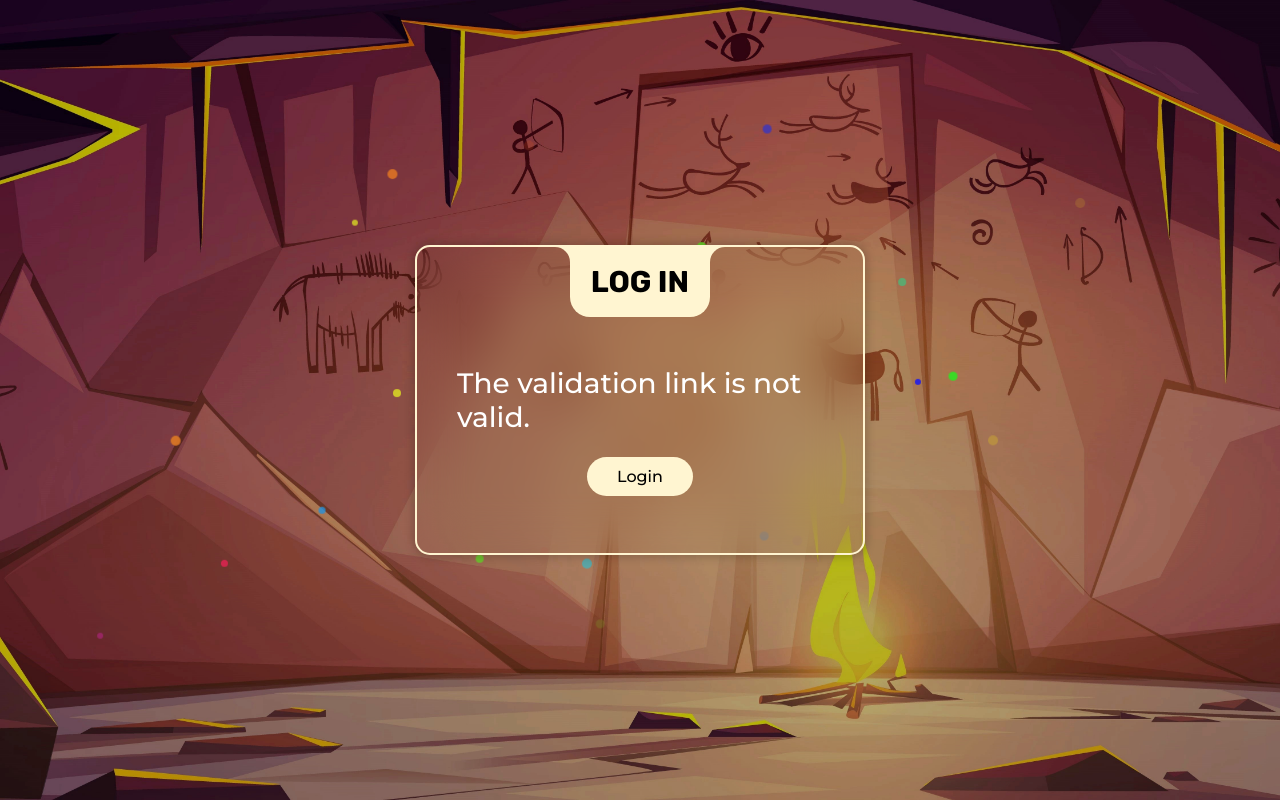
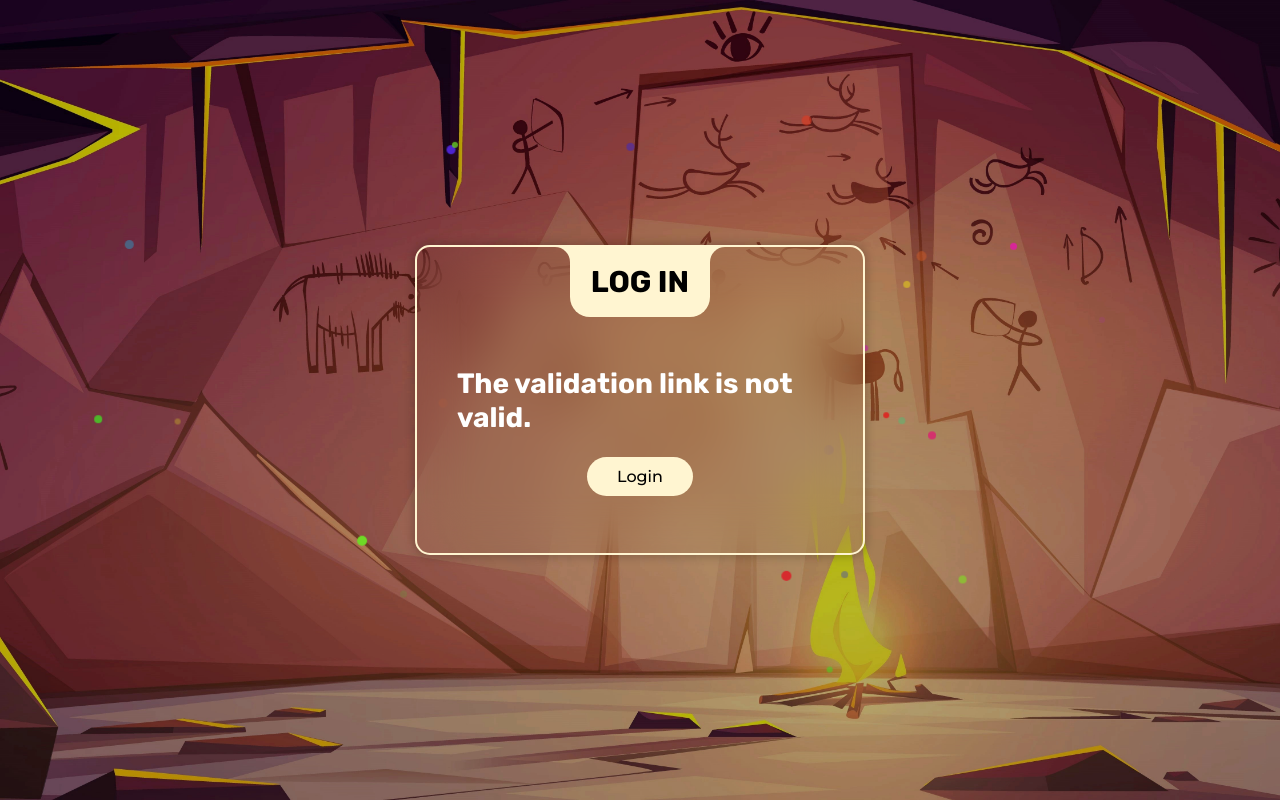
Before and after one commit to Fortuna-457/Temporal, a Django app: page /reset/1/1/ in a window 1280 px wide. Run offline with Django 5.2, Linux system fonts and the light colour scheme; style sheets or scripts are compiled from the project's sources.

Commit message:
arreglando errores de estilos

```diff
--- a/appTemporal/static/css/authStyles.css
+++ b/appTemporal/static/css/authStyles.css
@@ -42,6 +42,7 @@ a {
 
 a:hover {
   text-decoration: underline;
+  color: white !important;
 }
 
 /**wrapper***/
@@ -222,18 +223,23 @@ a:hover {
 }
 
 .reset-message h3 {
+  font-family: "Rubik", sans-serif !important;
   margin-bottom: 30px;
 }
 
-.form-message-error{
+.reset-message span {
+  font-family: "Rubik", sans-serif !important;
+}
+
+.form-message-error {
   background-color: rgb(255, 201, 201);
   color: white;
   padding: 15px 30px;
   text-align: center;
   color: black;
-  margin-top:15px;
-  border-radius:20px;
-  border:1px solid red;
+  margin-top: 15px;
+  border-radius: 20px;
+  border: 1px solid red;
   font-family: "Montserrat", sans-serif;
 }
 
--- a/appTemporal/static/css/particles.css
+++ b/appTemporal/static/css/particles.css
@@ -5,450 +5,450 @@
 
 @keyframes particle-animation-1 {
   100% {
-    transform: translate3d(69vw, 58vh, 35px);
+    transform: translate3d(18vw, 80vh, 30px);
   }
 }
 .particle:nth-child(1) {
   animation: particle-animation-1 60s infinite;
-  height: 10px;
-  width: 10px;
-  opacity: 0.94;
+  height: 7px;
+  width: 7px;
+  opacity: 0.14;
   animation-delay: -0.2s;
-  transform: translate3d(6vw, 54vh, 97px);
-  background: hsl(27, 70%, 50%);
+  transform: translate3d(33vw, 73vh, 2px);
+  background: hsl(117, 70%, 50%);
 }
 
 @keyframes particle-animation-2 {
   100% {
-    transform: translate3d(55vw, 51vh, 33px);
+    transform: translate3d(70vw, 48vh, 21px);
   }
 }
 .particle:nth-child(2) {
   animation: particle-animation-2 60s infinite;
-  height: 6px;
-  width: 6px;
-  opacity: 0.41;
+  height: 9px;
+  width: 9px;
+  opacity: 0.95;
   animation-delay: -0.4s;
-  transform: translate3d(1vw, 83vh, 14px);
-  background: hsl(314, 70%, 50%);
+  transform: translate3d(30vw, 14vh, 10px);
+  background: hsl(254, 70%, 50%);
 }
 
 @keyframes particle-animation-3 {
   100% {
-    transform: translate3d(14vw, 8vh, 72px);
+    transform: translate3d(63vw, 44vh, 57px);
   }
 }
 .particle:nth-child(3) {
   animation: particle-animation-3 60s infinite;
-  height: 9px;
-  width: 9px;
-  opacity: 0.72;
+  height: 6px;
+  width: 6px;
+  opacity: 0.64;
   animation-delay: -0.6s;
-  transform: translate3d(66vw, 75vh, 42px);
-  background: hsl(212, 70%, 50%);
+  transform: translate3d(68vw, 43vh, 95px);
+  background: hsl(312, 70%, 50%);
 }
 
 @keyframes particle-animation-4 {
   100% {
-    transform: translate3d(88vw, 57vh, 35px);
+    transform: translate3d(85vw, 50vh, 17px);
   }
 }
 .particle:nth-child(4) {
   animation: particle-animation-4 60s infinite;
-  height: 8px;
-  width: 8px;
-  opacity: 0.51;
+  height: 6px;
+  width: 6px;
+  opacity: 0.14;
   animation-delay: -0.8s;
-  transform: translate3d(57vw, 33vh, 91px);
-  background: hsl(263, 70%, 50%);
+  transform: translate3d(86vw, 38vh, 61px);
+  background: hsl(289, 70%, 50%);
 }
 
 @keyframes particle-animation-5 {
   100% {
-    transform: translate3d(25vw, 76vh, 44px);
+    transform: translate3d(48vw, 54vh, 48px);
   }
 }
 .particle:nth-child(5) {
   animation: particle-animation-5 60s infinite;
-  height: 7px;
-  width: 7px;
-  opacity: 0.91;
+  height: 10px;
+  width: 10px;
+  opacity: 0.72;
   animation-delay: -1s;
-  transform: translate3d(16vw, 69vh, 98px);
-  background: hsl(346, 70%, 50%);
+  transform: translate3d(65vw, 8vh, 5px);
+  background: hsl(8, 70%, 50%);
 }
 
 @keyframes particle-animation-6 {
   100% {
-    transform: translate3d(27vw, 6vh, 37px);
+    transform: translate3d(39vw, 20vh, 42px);
   }
 }
 .particle:nth-child(6) {
   animation: particle-animation-6 60s infinite;
-  height: 7px;
-  width: 7px;
-  opacity: 0.94;
+  height: 10px;
+  width: 10px;
+  opacity: 1;
   animation-delay: -1.2s;
-  transform: translate3d(49vw, 42vh, 40px);
-  background: hsl(146, 70%, 50%);
+  transform: translate3d(26vw, 75vh, 36px);
+  background: hsl(96, 70%, 50%);
 }
 
 @keyframes particle-animation-7 {
   100% {
-    transform: translate3d(28vw, 11vh, 59px);
+    transform: translate3d(53vw, 68vh, 83px);
   }
 }
 .particle:nth-child(7) {
   animation: particle-animation-7 60s infinite;
-  height: 10px;
-  width: 10px;
-  opacity: 0.13;
+  height: 7px;
+  width: 7px;
+  opacity: 0.35;
   animation-delay: -1.4s;
-  transform: translate3d(68vw, 77vh, 82px);
-  background: hsl(265, 70%, 50%);
+  transform: translate3d(68vw, 72vh, 30px);
+  background: hsl(238, 70%, 50%);
 }
 
 @keyframes particle-animation-8 {
   100% {
-    transform: translate3d(9vw, 48vh, 58px);
+    transform: translate3d(56vw, 15vh, 18px);
   }
 }
 .particle:nth-child(8) {
   animation: particle-animation-8 60s infinite;
-  height: 9px;
-  width: 9px;
-  opacity: 0.84;
+  height: 10px;
+  width: 10px;
+  opacity: 0.96;
   animation-delay: -1.6s;
-  transform: translate3d(65vw, 35vh, 62px);
-  background: hsl(296, 70%, 50%);
+  transform: translate3d(62vw, 82vh, 38px);
+  background: hsl(358, 70%, 50%);
 }
 
 @keyframes particle-animation-9 {
   100% {
-    transform: translate3d(13vw, 35vh, 83px);
+    transform: translate3d(12vw, 90vh, 44px);
   }
 }
 .particle:nth-child(9) {
   animation: particle-animation-9 60s infinite;
-  height: 8px;
-  width: 8px;
-  opacity: 0.12;
+  height: 6px;
+  width: 6px;
+  opacity: 0.54;
   animation-delay: -1.8s;
-  transform: translate3d(48vw, 75vh, 61px);
-  background: hsl(359, 70%, 50%);
+  transform: translate3d(75vw, 82vh, 31px);
+  background: hsl(111, 70%, 50%);
 }
 
 @keyframes particle-animation-10 {
   100% {
-    transform: translate3d(10vw, 18vh, 18px);
+    transform: translate3d(36vw, 49vh, 30px);
   }
 }
 .particle:nth-child(10) {
   animation: particle-animation-10 60s infinite;
-  height: 8px;
-  width: 8px;
-  opacity: 0.88;
+  height: 6px;
+  width: 6px;
+  opacity: 0.34;
   animation-delay: -2s;
-  transform: translate3d(35vw, 55vh, 15px);
-  background: hsl(60, 70%, 50%);
+  transform: translate3d(9vw, 53vh, 33px);
+  background: hsl(57, 70%, 50%);
 }
 
 @keyframes particle-animation-11 {
   100% {
-    transform: translate3d(72vw, 38vh, 14px);
+    transform: translate3d(84vw, 26vh, 25px);
   }
 }
 .particle:nth-child(11) {
   animation: particle-animation-11 60s infinite;
-  height: 9px;
-  width: 9px;
-  opacity: 0.17;
+  height: 8px;
+  width: 8px;
+  opacity: 0.87;
   animation-delay: -2.2s;
-  transform: translate3d(41vw, 86vh, 28px);
-  background: hsl(89, 70%, 50%);
+  transform: translate3d(70vw, 60vh, 13px);
+  background: hsl(335, 70%, 50%);
 }
 
 @keyframes particle-animation-12 {
   100% {
-    transform: translate3d(27vw, 40vh, 100px);
+    transform: translate3d(35vw, 11vh, 68px);
   }
 }
 .particle:nth-child(12) {
   animation: particle-animation-12 60s infinite;
-  height: 9px;
-  width: 9px;
-  opacity: 0.67;
+  height: 8px;
+  width: 8px;
+  opacity: 0.04;
   animation-delay: -2.4s;
-  transform: translate3d(67vw, 10vh, 85px);
-  background: hsl(236, 70%, 50%);
+  transform: translate3d(50vw, 69vh, 5px);
+  background: hsl(31, 70%, 50%);
 }
 
 @keyframes particle-animation-13 {
   100% {
-    transform: translate3d(79vw, 69vh, 96px);
+    transform: translate3d(24vw, 67vh, 37px);
   }
 }
 .particle:nth-child(13) {
   animation: particle-animation-13 60s infinite;
-  height: 7px;
-  width: 7px;
-  opacity: 0.82;
+  height: 6px;
+  width: 6px;
+  opacity: 0.75;
   animation-delay: -2.6s;
-  transform: translate3d(12vw, 62vh, 85px);
-  background: hsl(204, 70%, 50%);
+  transform: translate3d(38vw, 6vh, 26px);
+  background: hsl(97, 70%, 50%);
 }
 
 @keyframes particle-animation-14 {
   100% {
-    transform: translate3d(90vw, 32vh, 83px);
+    transform: translate3d(43vw, 89vh, 76px);
   }
 }
 .particle:nth-child(14) {
   animation: particle-animation-14 60s infinite;
   height: 10px;
   width: 10px;
-  opacity: 0.37;
+  opacity: 0.31;
   animation-delay: -2.8s;
-  transform: translate3d(74vw, 60vh, 77px);
-  background: hsl(50, 70%, 50%);
+  transform: translate3d(65vw, 39vh, 90px);
+  background: hsl(93, 70%, 50%);
 }
 
 @keyframes particle-animation-15 {
   100% {
-    transform: translate3d(14vw, 10vh, 10px);
+    transform: translate3d(42vw, 24vh, 82px);
   }
 }
 .particle:nth-child(15) {
   animation: particle-animation-15 60s infinite;
-  height: 6px;
-  width: 6px;
-  opacity: 0.8;
+  height: 7px;
+  width: 7px;
+  opacity: 0.73;
   animation-delay: -3s;
-  transform: translate3d(31vw, 32vh, 64px);
-  background: hsl(60, 70%, 50%);
+  transform: translate3d(78vw, 38vh, 75px);
+  background: hsl(50, 70%, 50%);
 }
 
 @keyframes particle-animation-16 {
   100% {
-    transform: translate3d(37vw, 27vh, 35px);
+    transform: translate3d(5vw, 11vh, 32px);
   }
 }
 .particle:nth-child(16) {
   animation: particle-animation-16 60s infinite;
-  height: 10px;
-  width: 10px;
-  opacity: 0.23;
+  height: 8px;
+  width: 8px;
+  opacity: 0.79;
   animation-delay: -3.2s;
-  transform: translate3d(42vw, 15vh, 91px);
-  background: hsl(15, 70%, 50%);
+  transform: translate3d(8vw, 63vh, 95px);
+  background: hsl(110, 70%, 50%);
 }
 
 @keyframes particle-animation-17 {
   100% {
-    transform: translate3d(1vw, 39vh, 14px);
+    transform: translate3d(11vw, 83vh, 38px);
   }
 }
 .particle:nth-child(17) {
   animation: particle-animation-17 60s infinite;
-  height: 6px;
-  width: 6px;
-  opacity: 0.36;
+  height: 8px;
+  width: 8px;
+  opacity: 0.01;
   animation-delay: -3.4s;
-  transform: translate3d(71vw, 62vh, 96px);
-  background: hsl(121, 70%, 50%);
+  transform: translate3d(10vw, 51vh, 13px);
+  background: hsl(260, 70%, 50%);
 }
 
 @keyframes particle-animation-18 {
   100% {
-    transform: translate3d(88vw, 4vh, 29px);
+    transform: translate3d(52vw, 51vh, 16px);
   }
 }
 .particle:nth-child(18) {
   animation: particle-animation-18 60s infinite;
-  height: 9px;
-  width: 9px;
-  opacity: 1;
+  height: 10px;
+  width: 10px;
+  opacity: 0.71;
   animation-delay: -3.6s;
-  transform: translate3d(70vw, 59vh, 15px);
-  background: hsl(113, 70%, 50%);
+  transform: translate3d(68vw, 57vh, 44px);
+  background: hsl(252, 70%, 50%);
 }
 
 @keyframes particle-animation-19 {
   100% {
-    transform: translate3d(29vw, 75vh, 53px);
+    transform: translate3d(17vw, 50vh, 73px);
   }
 }
 .particle:nth-child(19) {
   animation: particle-animation-19 60s infinite;
-  height: 9px;
-  width: 9px;
-  opacity: 0.42;
+  height: 6px;
+  width: 6px;
+  opacity: 1;
   animation-delay: -3.8s;
-  transform: translate3d(50vw, 17vh, 18px);
-  background: hsl(354, 70%, 50%);
+  transform: translate3d(85vw, 52vh, 19px);
+  background: hsl(2, 70%, 50%);
 }
 
 @keyframes particle-animation-20 {
   100% {
-    transform: translate3d(27vw, 9vh, 73px);
+    transform: translate3d(61vw, 42vh, 84px);
   }
 }
 .particle:nth-child(20) {
   animation: particle-animation-20 60s infinite;
-  height: 8px;
-  width: 8px;
-  opacity: 0.55;
+  height: 10px;
+  width: 10px;
+  opacity: 0.45;
   animation-delay: -4s;
-  transform: translate3d(84vw, 43vh, 2px);
-  background: hsl(154, 70%, 50%);
+  transform: translate3d(75vw, 28vh, 30px);
+  background: hsl(19, 70%, 50%);
 }
 
 @keyframes particle-animation-21 {
   100% {
-    transform: translate3d(75vw, 36vh, 81px);
+    transform: translate3d(18vw, 63vh, 30px);
   }
 }
 .particle:nth-child(21) {
   animation: particle-animation-21 60s infinite;
-  height: 10px;
-  width: 10px;
-  opacity: 0.2;
+  height: 9px;
+  width: 9px;
+  opacity: 0.44;
   animation-delay: -4.2s;
-  transform: translate3d(87vw, 21vh, 78px);
-  background: hsl(50, 70%, 50%);
+  transform: translate3d(7vw, 19vh, 93px);
+  background: hsl(196, 70%, 50%);
 }
 
 @keyframes particle-animation-22 {
   100% {
-    transform: translate3d(79vw, 5vh, 55px);
+    transform: translate3d(39vw, 41vh, 98px);
   }
 }
 .particle:nth-child(22) {
   animation: particle-animation-22 60s infinite;
   height: 7px;
   width: 7px;
-  opacity: 0.92;
+  opacity: 0.33;
   animation-delay: -4.4s;
-  transform: translate3d(33vw, 73vh, 53px);
-  background: hsl(109, 70%, 50%);
+  transform: translate3d(81vw, 56vh, 4px);
+  background: hsl(151, 70%, 50%);
 }
 
 @keyframes particle-animation-23 {
   100% {
-    transform: translate3d(58vw, 32vh, 64px);
+    transform: translate3d(44vw, 36vh, 61px);
   }
 }
 .particle:nth-child(23) {
   animation: particle-animation-23 60s infinite;
-  height: 10px;
-  width: 10px;
-  opacity: 0.73;
+  height: 7px;
+  width: 7px;
+  opacity: 0.33;
   animation-delay: -4.6s;
-  transform: translate3d(49vw, 63vh, 9px);
-  background: hsl(34, 70%, 50%);
+  transform: translate3d(72vw, 57vh, 90px);
+  background: hsl(355, 70%, 50%);
 }
 
 @keyframes particle-animation-24 {
   100% {
-    transform: translate3d(12vw, 56vh, 46px);
+    transform: translate3d(43vw, 52vh, 76px);
   }
 }
 .particle:nth-child(24) {
   animation: particle-animation-24 60s infinite;
-  height: 10px;
-  width: 10px;
-  opacity: 0.59;
+  height: 9px;
+  width: 9px;
+  opacity: 0.82;
   animation-delay: -4.8s;
-  transform: translate3d(58vw, 75vh, 54px);
-  background: hsl(187, 70%, 50%);
+  transform: translate3d(31vw, 49vh, 51px);
+  background: hsl(18, 70%, 50%);
 }
 
 @keyframes particle-animation-25 {
   100% {
-    transform: translate3d(65vw, 56vh, 79px);
+    transform: translate3d(60vw, 24vh, 43px);
   }
 }
 .particle:nth-child(25) {
   animation: particle-animation-25 60s infinite;
-  height: 6px;
-  width: 6px;
-  opacity: 1;
+  height: 8px;
+  width: 8px;
+  opacity: 0.2;
   animation-delay: -5s;
-  transform: translate3d(74vw, 44vh, 95px);
-  background: hsl(243, 70%, 50%);
+  transform: translate3d(37vw, 52vh, 11px);
+  background: hsl(338, 70%, 50%);
 }
 
 @keyframes particle-animation-26 {
   100% {
-    transform: translate3d(53vw, 78vh, 80px);
+    transform: translate3d(87vw, 47vh, 24px);
   }
 }
 .particle:nth-child(26) {
   animation: particle-animation-26 60s infinite;
-  height: 10px;
-  width: 10px;
-  opacity: 0.92;
+  height: 8px;
+  width: 8px;
+  opacity: 0.67;
   animation-delay: -5.2s;
-  transform: translate3d(55vw, 11vh, 91px);
-  background: hsl(99, 70%, 50%);
+  transform: translate3d(70vw, 82vh, 82px);
+  background: hsl(88, 70%, 50%);
 }
 
 @keyframes particle-animation-27 {
   100% {
-    transform: translate3d(12vw, 59vh, 34px);
+    transform: translate3d(87vw, 39vh, 82px);
   }
 }
 .particle:nth-child(27) {
   animation: particle-animation-27 60s infinite;
-  height: 10px;
-  width: 10px;
-  opacity: 0.37;
+  height: 8px;
+  width: 8px;
+  opacity: 0.48;
   animation-delay: -5.4s;
-  transform: translate3d(75vw, 35vh, 18px);
-  background: hsl(87, 70%, 50%);
+  transform: translate3d(33vw, 9vh, 5px);
+  background: hsl(245, 70%, 50%);
 }
 
 @keyframes particle-animation-28 {
   100% {
-    transform: translate3d(3vw, 31vh, 60px);
+    transform: translate3d(27vw, 60vh, 19px);
   }
 }
 .particle:nth-child(28) {
   animation: particle-animation-28 60s infinite;
-  height: 8px;
-  width: 8px;
-  opacity: 0.77;
+  height: 10px;
+  width: 10px;
+  opacity: 0.82;
   animation-delay: -5.6s;
-  transform: translate3d(52vw, 86vh, 6px);
-  background: hsl(100, 70%, 50%);
+  transform: translate3d(66vw, 21vh, 12px);
+  background: hsl(81, 70%, 50%);
 }
 
 @keyframes particle-animation-29 {
   100% {
-    transform: translate3d(84vw, 48vh, 25px);
+    transform: translate3d(81vw, 20vh, 76px);
   }
 }
 .particle:nth-child(29) {
   animation: particle-animation-29 60s infinite;
-  height: 7px;
-  width: 7px;
-  opacity: 0.78;
+  height: 8px;
+  width: 8px;
+  opacity: 0.06;
   animation-delay: -5.8s;
-  transform: translate3d(26vw, 52vh, 19px);
-  background: hsl(261, 70%, 50%);
+  transform: translate3d(59vw, 57vh, 88px);
+  background: hsl(195, 70%, 50%);
 }
 
 @keyframes particle-animation-30 {
   100% {
-    transform: translate3d(63vw, 15vh, 28px);
+    transform: translate3d(68vw, 89vh, 30px);
   }
 }
 .particle:nth-child(30) {
   animation: particle-animation-30 60s infinite;
-  height: 10px;
-  width: 10px;
-  opacity: 0.94;
+  height: 7px;
+  width: 7px;
+  opacity: 0.98;
   animation-delay: -6s;
-  transform: translate3d(15vw, 24vh, 83px);
-  background: hsl(25, 70%, 50%);
+  transform: translate3d(84vw, 3vh, 59px);
+  background: hsl(321, 70%, 50%);
 }
--- a/appTemporal/static/css/sass/authStyles.scss
+++ b/appTemporal/static/css/sass/authStyles.scss
@@ -37,6 +37,7 @@ a{
 
 a:hover{
     text-decoration: underline;
+    color: white !important;
 }
 
 /**wrapper***/
@@ -252,7 +253,12 @@ $second-color: #ffffff;
   }
 
   .reset-message h3{
+    font-family: "Rubik", sans-serif !important;
     margin-bottom:30px;
+  }
+
+  .reset-message span{
+    font-family: "Rubik", sans-serif !important;
   }
 
   .form-message-error{
--- a/appTemporal/templates/Base/base-registration.html
+++ b/appTemporal/templates/Base/base-registration.html
@@ -11,7 +11,8 @@
 			<link rel="preconnect" href="https://fonts.googleapis.com">
 			<link rel="preconnect" href="https://fonts.gstatic.com" crossorigin>
 		-->
-
+		<!-- boostrap 4 -->
+		<link rel="stylesheet" href="https://cdn.jsdelivr.net/npm/bootstrap@4.0.0/dist/css/bootstrap.min.css" integrity="sha384-Gn5384xqQ1aoWXA+058RXPxPg6fy4IWvTNh0E263XmFcJlSAwiGgFAW/dAiS6JXm" crossorigin="anonymous">
 		<!-- Token CSRF -->
 		<meta name="csrf-token" content="{{ csrf_token }}">
         <!-- End Token CSRF -->
@@ -20,8 +21,6 @@
 		<link rel="stylesheet" href="https://stackpath.bootstrapcdn.com/font-awesome/4.7.0/css/font-awesome.min.css">
 		<!-- jquery -->
 		<script src="https://code.jquery.com/jquery-3.6.0.min.js"></script>
-		<!-- boostrap 4 -->
-		<link rel="stylesheet" href="https://cdn.jsdelivr.net/npm/bootstrap@4.0.0/dist/css/bootstrap.min.css" integrity="sha384-Gn5384xqQ1aoWXA+058RXPxPg6fy4IWvTNh0E263XmFcJlSAwiGgFAW/dAiS6JXm" crossorigin="anonymous">
 
 		<link href="https://fonts.googleapis.com/css2?family=Rubik:ital,wght@0,700;1,900&display=swap" rel="stylesheet">
 		<link href="{% static 'css/authStyles.css' %}" rel="stylesheet">
@@ -29,6 +28,7 @@
 		<link href="{% static 'css/particles.css' %}" rel='stylesheet'>
 		<link href="{% static 'js/login.js' %}" rel='stylesheet'>
 		<link href="{% static 'css/authError.css' %}" rel='stylesheet'>
+
 
 		{% block extra_head %}{% endblock extra_head %}
 	</head>
```
Also changed, not shown: appTemporal/static/css/editProfile.css (+4 -4 lines), db.sqlite3.
